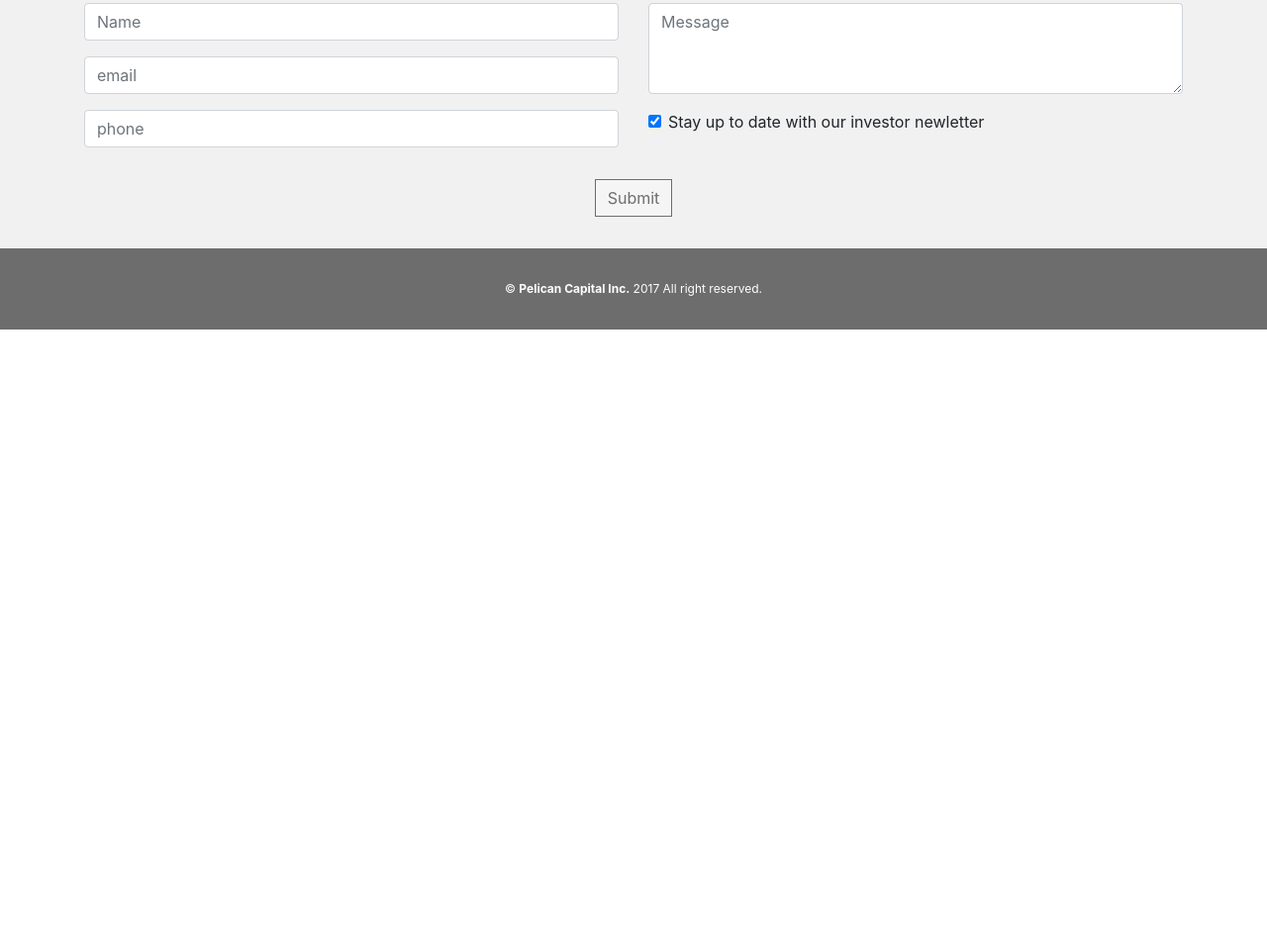
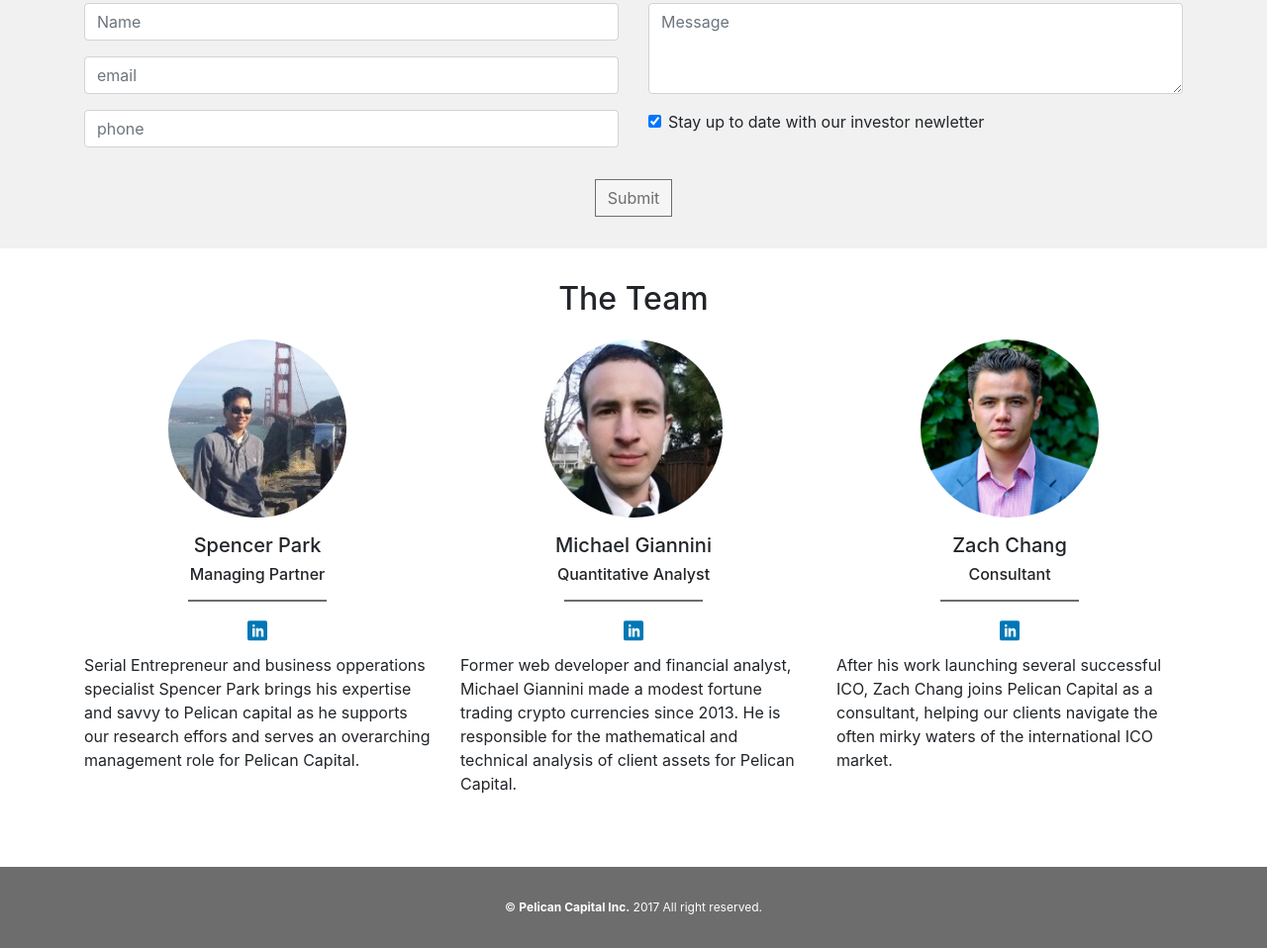
Before and after one commit to masterShake/pelicap, a plain HTML site: page index.html in a window 1280 px wide. Shown: the part 1778-2736 px from the top of the page at 99% size. Before the commit the page ends 2111 px from the top, so only its background shows below. Drawn offline with nearby package versions, Linux system fonts and the light colour scheme; files whose address does not match are found by name.

Commit message:
working on the about us page

```diff
--- /dev/null
+++ b/css/pelicap.css
@@ -0,0 +1,103 @@
+/*-----------------------------------------------
+
+			Pelican Capital CSS
+
+  -----------------------------------------------*/
+
+/* buttons */
+.btn{
+	border-radius: 0;
+	background: rgba(255,255,255,0.25);
+}
+/* buttons on light backgrounds */
+.btn-primary{
+	color: #6d6d6d;
+	border-color: #6d6d6d;
+	border-width: 1px;
+	border-style: solid;
+}
+.btn-primary:hover{
+	background: rgba(255,255,255,0.4);
+	color: #000;
+	border-color: #000;
+}
+/* buttons on dark backgrounds */
+.btn-secondary{
+	color: #fff !important;
+	border-color: #eee;
+	border-width: 1px;
+	border-style: solid;
+}
+.btn-secondary:hover{
+	background: rgba(255,255,255,0.32);
+	border-color: #fff;
+}
+
+/*----------------------
+	   contact us
+  ----------------------*/
+
+#contact-us{
+	background-color: #f1f1f1;
+	padding-top: 2rem;
+	padding-bottom: 2rem;
+}
+#contact-us h2{
+	text-align: center;
+}
+#contact-us h5{
+	text-align: center;
+	font-weight: 300;
+	margin-bottom: 2rem;
+}
+#contact-us textarea{
+	height: 7.75rem;
+}
+
+/*----------------------
+	      footer
+  ----------------------*/
+
+footer{
+	background-color: #6d6d6d;
+	color: #ffffff;
+    padding-top: 2rem;
+    padding-bottom: 2rem;
+    font-size: .75rem;
+    text-align: center;
+}
+
+/* Small devices (landscape phones, 576px and up) */
+@media (min-width: 576px) {  }
+
+/* Medium devices (tablets, 768px and up) */
+@media (min-width: 768px) {
+
+	/* navbar */
+	.navbar .container{
+		position: relative;
+	}
+	.navbar-toggler{
+		display: none;
+	}
+	.navbar-collapse{
+		display: inherit;
+		float: right;
+		max-width: 500px;
+	}
+	.navbar-nav{
+		display: block;
+		position: absolute;
+		right: 0;
+	}
+	.nav-item{
+		float: right;
+	}
+	.nav-link{
+		display: inline-block;
+		padding-left: 1.5rem !important;
+	}
+}
+
+/* Large devices (desktops, 992px and up) */
+/*@media (min-width: 992px) { }*/
--- a/index.html
+++ b/index.html
@@ -5,43 +5,15 @@
 		<meta charset="utf-8">
 		<meta name="viewport" content="width=device-width, initial-scale=1, shrink-to-fit=no">
 
-		<title>Pelican Capital - cryptocurrency consultants</title>
+		<title>Pelican Capital - Cryptocurrency Consultants</title>
 
 		<!-- Bootstrap CSS -->
 		<link rel="stylesheet" href="https://maxcdn.bootstrapcdn.com/bootstrap/4.0.0/css/bootstrap.min.css" integrity="sha384-Gn5384xqQ1aoWXA+058RXPxPg6fy4IWvTNh0E263XmFcJlSAwiGgFAW/dAiS6JXm" crossorigin="anonymous">
 		<link rel="stylesheet" href="css/swiper/swiper.min.css">
 		<link rel="stylesheet" href="css/icomoon/style.css">
+		<link rel="stylesheet" href="css/pelicap.css">
 
 		<style>
-
-			/* buttons */
-			.btn{
-				border-radius: 0;
-				background: rgba(255,255,255,0.25);
-			}
-			/* buttons on light backgrounds */
-			.btn-primary{
-				color: #6d6d6d;
-				border-color: #6d6d6d;
-				border-width: 1px;
-				border-style: solid;
-			}
-			.btn-primary:hover{
-				background: rgba(255,255,255,0.4);
-				color: #000;
-				border-color: #000;
-			}
-			/* buttons on dark backgrounds */
-			.btn-secondary{
-				color: #fff !important;
-				border-color: #eee;
-				border-width: 1px;
-				border-style: solid;
-			}
-			.btn-secondary:hover{
-				background: rgba(255,255,255,0.32);
-				border-color: #fff;
-			}
 
 
 			/*----------------------
@@ -221,37 +193,41 @@
 			}
 
 			/*----------------------
-				   contact us
+				     about us
 			  ----------------------*/
-
-			#contact-us{
-				background-color: #f1f1f1;
+			#about-us{
+				padding-bottom: 2rem;
+				text-align: center;
+				position: relative;
+				/*background-color: #6d6d6d*/
+			}
+			#about-us h2{
 				padding-top: 2rem;
-				padding-bottom: 2rem;
+				margin-bottom: 1.35rem;
 			}
-			#contact-us h2{
-				text-align: center;
+			#about-us img{
+				height: 180px;
+				width: 180px;
+				border-radius: 50%;
+				margin-bottom: 1rem;
 			}
-			#contact-us h5{
-				text-align: center;
-				font-weight: 300;
-				margin-bottom: 2rem;
+			#about-us hr{
+				width: 40%;
+				border-top: 2px solid #6d6d6d;
 			}
-			#contact-us textarea{
-				height: 7.75rem;
+			#about-us a{
+				display: block;
+				margin-bottom: .4rem;
+				text-decoration: none !important;
+				color: #0077B5 !important;
+				font-size: 20px;
 			}
-
-			/*----------------------
-				      footer
-			  ----------------------*/
-
-			footer{
-				background-color: #6d6d6d;
-				color: #ffffff;
-			    padding-top: 2rem;
-			    padding-bottom: 2rem;
-			    font-size: .75rem;
-			    text-align: center;
+			#about-us p{
+				text-align: left;
+				margin-bottom: 2.5rem;
+			}
+			#about-us .col-md-4:last-of-type p{
+				margin-bottom: 0;
 			}
 
 
@@ -260,31 +236,6 @@
 
 			/* Medium devices (tablets, 768px and up) */
 			@media (min-width: 768px) {
-
-				/* navbar */
-				.navbar .container{
-					position: relative;
-				}
-				.navbar-toggler{
-					display: none;
-				}
-				.navbar-collapse{
-					display: inherit;
-					float: right;
-					max-width: 500px;
-				}
-				.navbar-nav{
-					display: block;
-					position: absolute;
-					right: 0;
-				}
-				.nav-item{
-					float: right;
-				}
-				.nav-link{
-					display: inline-block;
-					padding-left: 1.5rem !important;
-				}
 
 				/* jumbotron */
 				.swiper-button-prev{
@@ -429,7 +380,7 @@
 						<hr class="my-4">
 					  	<p>Speak to one of our consultants today</p>
 					  	<p class="lead">
-					    	<a class="btn btn-secondary btn-lg" href="#" role="button">Learn more</a>
+					    	<a class="btn btn-secondary btn-lg" href="#about-us" role="button">Learn more</a>
 					  	</p>
 					</div>
 				</div>
@@ -580,6 +531,39 @@
 			</div>
 		</section>
 
+		<!-- about us -->
+		<section id="about-us">
+			<h2>The Team</h2>
+			<div class="container">
+				<div class="row">
+					<div class="col-md-4">
+						<img src="img/Spencer_Park.jpg" alt="Spencer Park, Managing Partner at Pelican Capital">
+						<h5>Spencer Park</h5>
+						<h6>Managing Partner</h6>
+						<hr>
+						<a href="https://www.linkedin.com/in/spencer-park-70876854/"><span class="icon icon-linkedin"></span></a>
+						<p>Serial Entrepreneur and business opperations specialist Spencer Park brings his expertise and savvy to Pelican capital as he supports our research effors and serves an overarching management role for Pelican Capital.</p>
+					</div>
+					<div class="col-md-4">
+						<img src="img/Michael_Giannini.jpg" alt="Michael Giannini, Managing Partner at Pelican Capital">
+						<h5>Michael Giannini</h5>
+						<h6>Quantitative Analyst</h6>
+						<hr>
+						<a href="https://www.linkedin.com/in/michael-giannini-512b98112/"><span class="icon icon-linkedin"></span></a>
+						<p>Former web developer and financial analyst, Michael Giannini made a modest fortune trading crypto currencies since 2013. He is responsible for the mathematical and technical analysis of client assets for Pelican Capital.</p>
+					</div>
+					<div class="col-md-4">
+						<img src="img/Zach_Chang.jpg" alt="Zach Chang, Managing Partner at Pelican Capital">
+						<h5>Zach Chang</h5>
+						<h6>Consultant</h6>
+						<hr>
+						<a href="https://www.linkedin.com/in/zack-chang/"><span class="icon icon-linkedin"></span></a>
+						<p>After his work launching several successful ICO, Zach Chang joins Pelican Capital as a consultant, helping our clients navigate the often mirky waters of the international ICO market.</p>
+					</div>
+				</div>
+			</div>
+		</section>
+
 		<!-- footer -->
 		<footer>
 			<div class="container">
```
Also changed, not shown: about.html (added, +28 -0 lines), img/Michael_Giannini.jpg (added), img/Spencer_Park.jpg (added), img/Zach_Chang.jpg (added), 3 other files.
